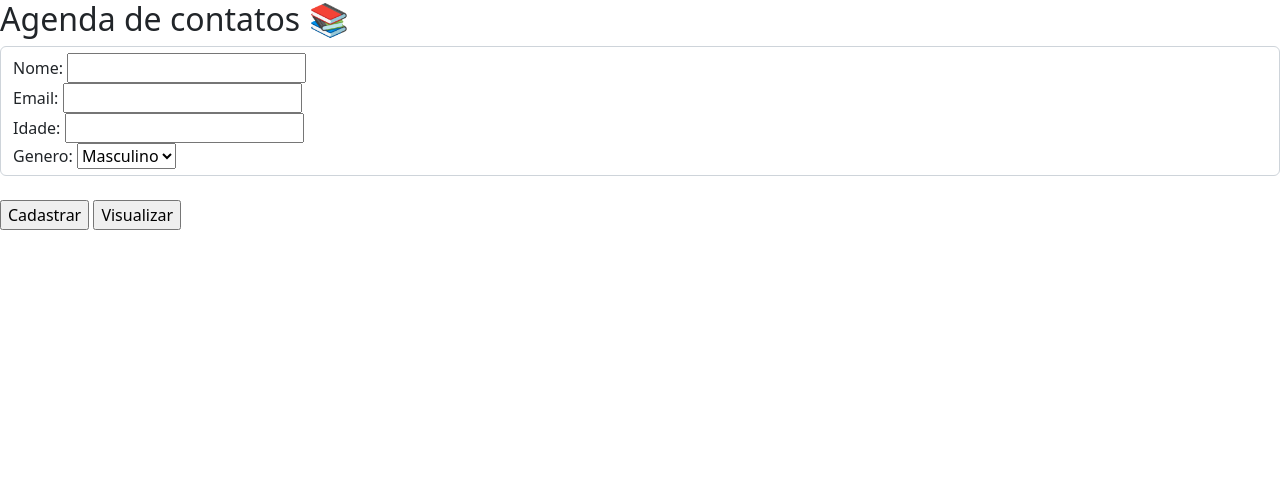
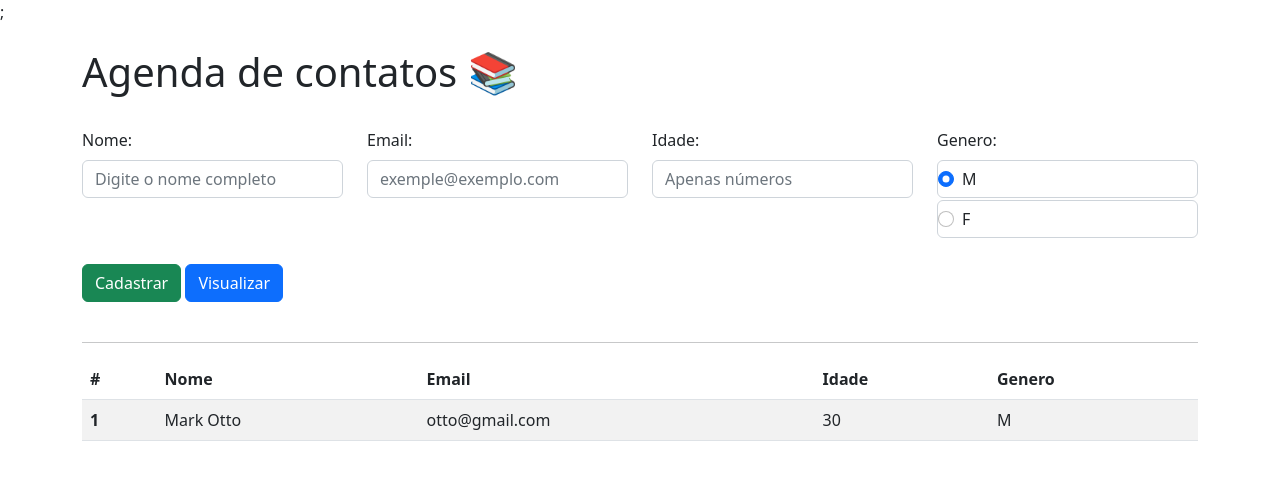
Before and after one commit to GRUPO02-GAMA/server-node, a website: page index.html in a window 1280 px wide. Drawn offline with nearby package versions, Linux system fonts and the light colour scheme.

Commit message:
feat: enhancing HTML

```diff
--- a/index.html
+++ b/index.html
@@ -1,41 +1,82 @@
 <!DOCTYPE html>
 <html lang="en">
 <head>
-  <meta charset="UTF-8">
-  <meta http-equiv="X-UA-Compatible" content="IE=edge">
-  <meta name="viewport" content="width=device-width, initial-scale=1.0">
-  <title>Cadastro de alunos</title>
+    <meta charset="UTF-8">
+    <meta http-equiv="X-UA-Compatible" content="IE=edge">
+    <meta name="viewport" content="width=device-width, initial-scale=1.0">
+    <title>Agenda</title>
 
-  <link href="https://cdn.jsdelivr.net/npm/bootstrap@5.2.0/dist/css/bootstrap.min.css" rel="stylesheet" integrity="sha384-gH2yIJqKdNHPEq0n4Mqa/HGKIhSkIHeL5AyhkYV8i59U5AR6csBvApHHNl/vI1Bx" crossorigin="anonymous">
-    <link rel="stylesheet" href="./css/style.css">
+    <link href="https://cdn.jsdelivr.net/npm/bootstrap@5.2.0/dist/css/bootstrap.min.css" rel="stylesheet" integrity="sha384-gH2yIJqKdNHPEq0n4Mqa/HGKIhSkIHeL5AyhkYV8i59U5AR6csBvApHHNl/vI1Bx" crossorigin="anonymous">
+    <link rel="stylesheet" href="./css/style.css">;
 
 </head>
 <body>
-    <h2 id='titulo'> Agenda de contatos 📚 </h2>
+    <br>
+    <br>
+    <div class="container">
+      <h1 class="titulo">Agenda de contatos 📚</h1>
+      <br>
+        <form>
 
-    <form class='form-control'>
-      <label for="nome">Nome:</label>
-      <input type="text" id="nome" required /><br>
+          <div class="row">
+            <div class="col">
+              <label class="form-label">Nome:</label>
+              <input class="form-control" type="text" id="nome" placeholder="Digite o nome completo" required>
+            </div>
+              <div class="col">
+              <label class="form-label">Email:</label>
+              <input class="form-control" type="text" id="email" placeholder="exemple@exemplo.com" required>
+            </div>
+            <div class="col">
+              <label class="form-label">Idade:</label>
+              <input class="form-control" type="number" id="idade" placeholder="Apenas números" required>
+            </div>
 
-      <label for="email">Email:</label>
-      <input type="text" id="email" required/><br>
+            <div class="col">
+                <label class="form-label">Genero:</label>
+                <div class="form-inline">
+                <div  class="form-control  form-check form-check-inline">
+                <input class="form-check-input" type="radio" name="radios" id="M" value="M" checked>
+                <label class="form-check-label" for="radios1">M</label>
+            </div>
 
-      <label for="idade">Idade:</label>
-      <input type="text" id="idade" required/><br>
+                <div class="form-control form-check form-check-inline">
+                    <input class="form-check-input" type="radio" name="radios" id="F" value="F">
+                    <label class="form-check-label" for="radios2">F</label>
+              </div>
+            </div>
+        </div>
+        </form>
+        </div>
+        <br>
+        <input type="submit" class="btn btn-success" value="Cadastrar" id="cadastrar"/>
+        <input type="submit" class="btn btn-primary" value="Visualizar" id="visualizar"/>
+        <br>
+        <br>
+        <hr>
 
-          <label for="genero" required >Genero:</label>
-          <select id="genero">
-              <label>Selecione um genero</label>
-              <option value="M" id="M">Masculino</option>
-              <option value="F" id="F">Feminino</option>
-          </select>
-    </form>
-    <br>
-    <input type="submit" value="Cadastrar" id="cadastrar"/>
-    <input type="submit" value="Visualizar" id="visualizar"/>
-
-    <script type="text/javascript" src="./index.js"></script>
-
-  </div>
+    <div class="table-responsive-md">
+    <table class="table table-striped">
+        <thead>
+    <tr>
+      <th scope="col" value="">#</th>
+      <th scope="col" value="">Nome</th>
+      <th scope="col" value="">Email</th>
+      <th scope="col" value="">Idade</th>
+      <th scope="col" value="">Genero</th>
+    </tr>
+  </thead>
+  <tbody>
+    <tr>
+      <th scope="row">1</th>
+      <td>Mark Otto</td>
+      <td>otto@gmail.com</td>
+      <td>30</td>
+      <td>M</td>
+    </tr>
+  </tbody>
+</table>
+</div>
+    <script type="text/javascript" src="./js/index.js"></script>
 </body>
 </html>
```
